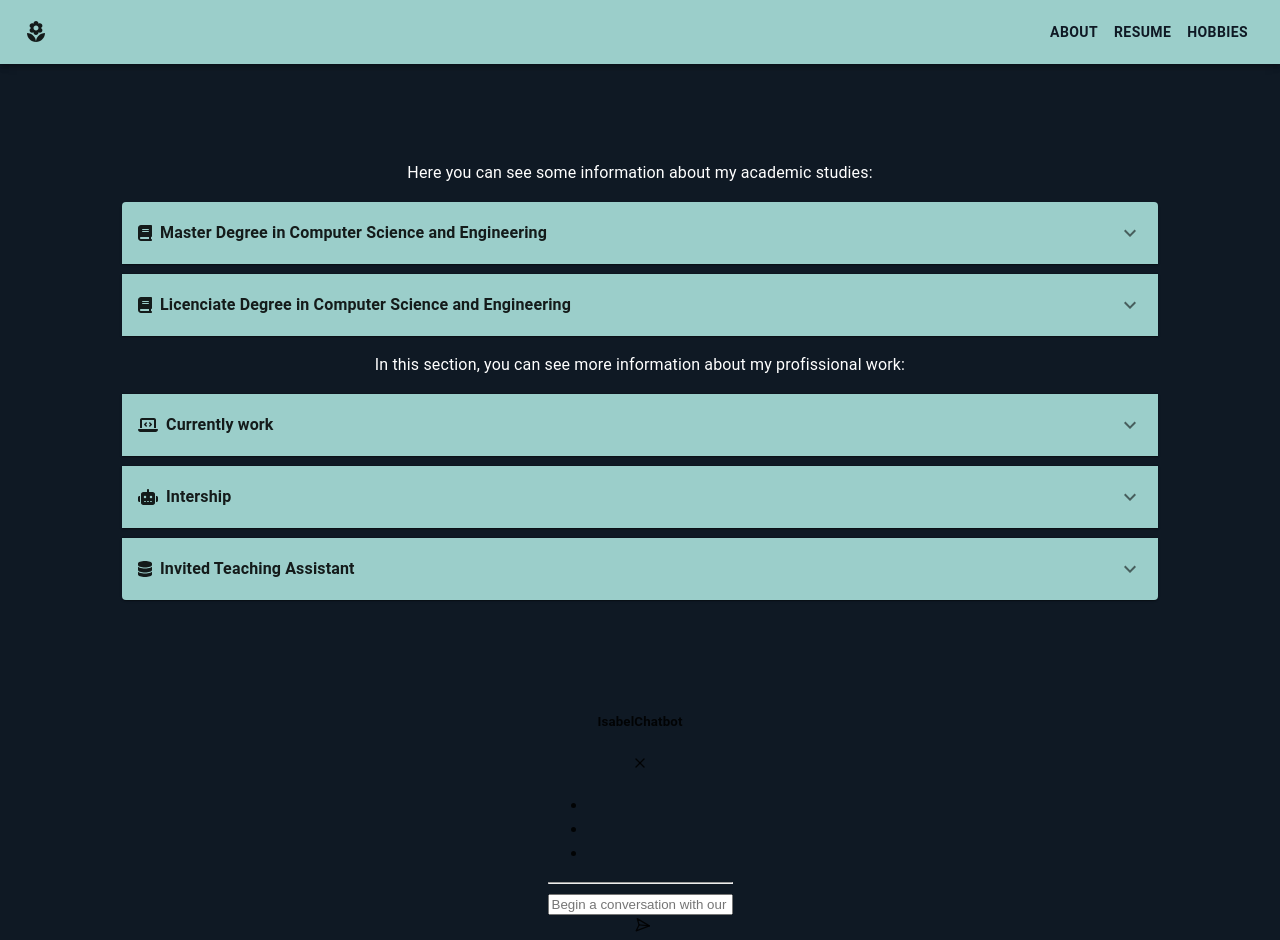
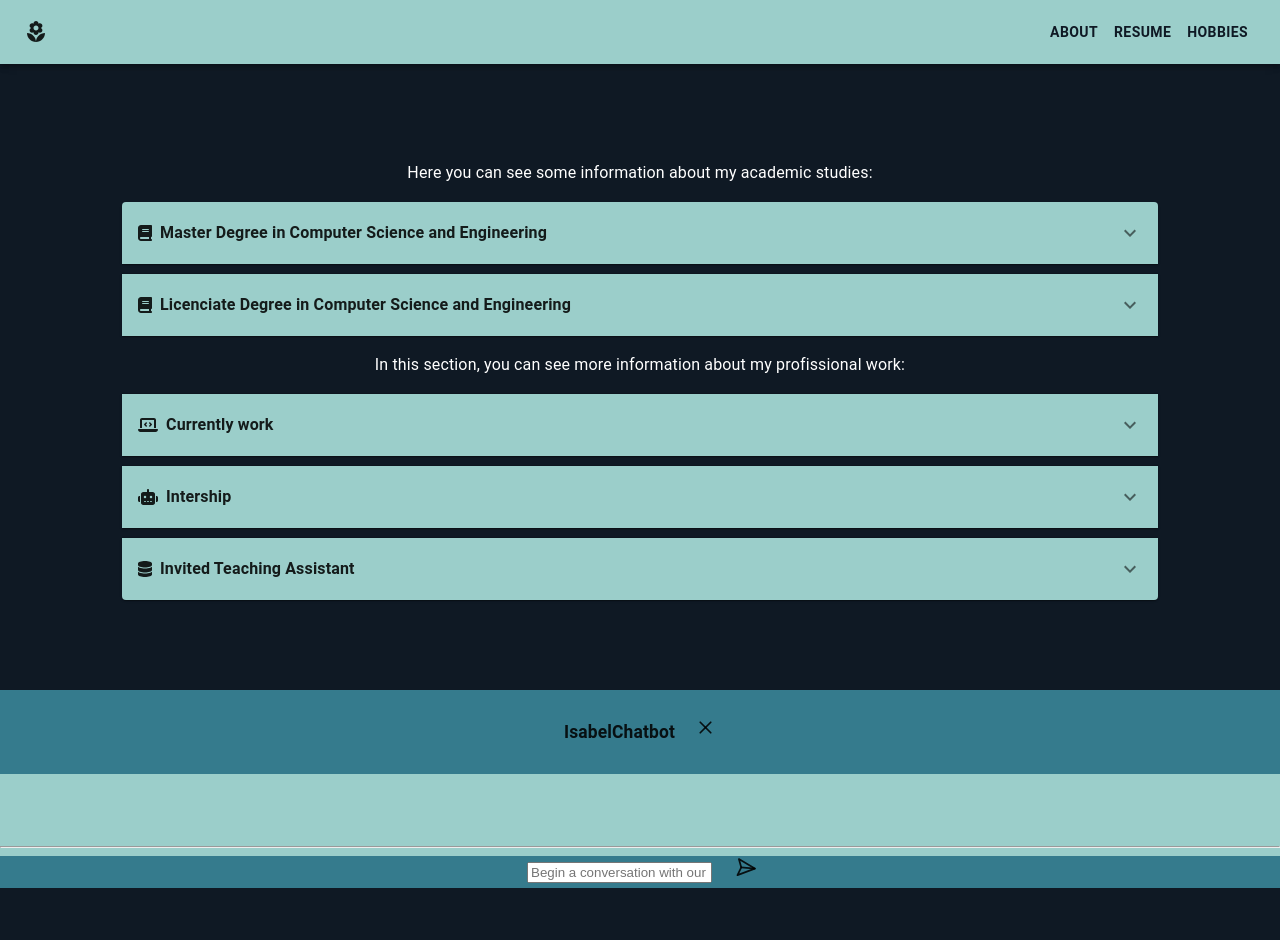
Before and after one commit to isabelSoares/myWebSite, a React (Create React App) app in the folder ts-app/: page /resume in a window 1280 px wide. After the commit the page ends 888 px from the top, so only its background shows below. Built offline with nearby package versions, Linux system fonts and the light colour scheme; no server answers.

Commit message:
Improving the styling of chatbot!

```diff
--- a/ts-app/src/components/chatbot/Chatbot.scss
+++ b/ts-app/src/components/chatbot/Chatbot.scss
@@ -1,4 +1,4 @@
-chatbot-box {
+.chatbot-box {
     display: flex;
     flex-direction: column;
     justify-content: center;
@@ -6,33 +6,102 @@ chatbot-box {
     width: 100%;
     background: #9BCECA;
 
-    chatbot-top-bar {
+    .chatbot-top-bar {
         display: flex;
+        width: 100%;
+        background-color: #357B8D;
+
         flex-direction: row;
-        align-items: flex-start;
-        justify-content: flex-start;
+        align-items: center;
+        justify-content: center;
+        gap: 20px;
+
         font-size: calc(5px + 2vmin);
+
+        .title {
+
+        }
+
+        .close-icon {
+
+        }
     }
 
-    chatbot-body {
+    .chatbot-body {
+        width: 100%;
+
+
         ul {
+            padding: 20px;
             list-style: none;
-        }
 
-        chatbot-window {
-            display: flex;
-            justify-content: space-between;
+            li.dialog-line {
 
-            chatbot-card{
-                color: #0f1924;
+                display: flex;
+
+                .chatbot-bubble {
+                    display: flex;
+                    background-color: white;
+
+                    padding: 2px 10px;
+                    margin: 5px 0px;
+                    border-radius: 100px;
+
+                    justify-content: flex-start;
+                    align-items: center;
+
+                    .chatbot-text {
+                        color: #0f1924;
+
+                        p {
+                            margin: 0px;
+                        }
+                    }
+                }
+            }
+
+            li.dialog-line.bot-line {
+                justify-content: flex-start;
+
+                .icon-style {
+                    margin: 0px 10px 0px 0px;
+                }
+            }
+
+            li.dialog-line.user-line {
+                justify-content: flex-end;
+
+                .icon-style {
+                    margin: 0px 0px 0px 10px;
+                }
             }
         }
 
+        .chatbot-input-container{
+            display: flex;
+            width: 100%;
+            background-color: #357B8D;
 
+            flex-direction: row;
+            align-items: center;
+            justify-content: center;
+            gap: 20px;
+
+            font-size: calc(5px + 2vmin);
+
+            .send-icon{
+
+            }
+
+            .chatbot-input{
+
+            }
+
+
+        }
     }
 }
 
 .icon-style {
     vertical-align: middle;
-    margin-right: 8px;
 }
--- a/ts-app/src/components/chatbot/Chatbot.tsx
+++ b/ts-app/src/components/chatbot/Chatbot.tsx
@@ -32,7 +32,6 @@ const Chatbot = (props: IProps) => {
 
   useEffect(() => {
     handleConversation();
-    return () => handleConversation()
   }, []);
 
   const data = toJS(agentMessages);
@@ -41,28 +40,32 @@ const Chatbot = (props: IProps) => {
   return (
         <div className="chatbot-box">
           <div className="chatbot-top-bar">
+            <div className="title">
               <h5> IsabelChatbot {isLoadingChatMessages && "is typing ..."} </h5>
+            </div>
+            <div className="close-icon">
               <FiX onClick={(_) => closeChatwindow()} />
+            </div>
           </div>
           <div className="chatbot-body">
             <ul>
               {data.map(({ fulfillmentText, userMessage }) => (
-                <li>
+                <li className={"dialog-line" + (fulfillmentText ? " bot-line" : "") + (userMessage ? " user-line" : "")}>
                   {userMessage && (
-                    <div className="chatbot-window">
-                      <FontAwesomeIcon icon={faRobot} className="icon-style"/>
-                      <div className="chatbot-card" key={userMessage}>
+                    <div className="chatbot-bubble">
+                      <div className="chatbot-text" key={userMessage}>
                         <p>{userMessage}</p>
                       </div>
+                      <FontAwesomeIcon icon={faRobot} className="icon-style"/>
                     </div>
                   )}
                   {fulfillmentText && (
-                    <div  className="chatbot-window"
+                    <div  className="chatbot-bubble"
                     >
-                      <div key={fulfillmentText} className="chat-card">
+                      <FontAwesomeIcon icon={faRobot} className="icon-style"/>
+                      <div key={fulfillmentText} className="chatbot-text">
                         <p>{fulfillmentText}</p>
                       </div>
-                      <FontAwesomeIcon icon={faRobot} className="icon-style"/>
                     </div>
                   )}
                 </li>
@@ -74,16 +77,16 @@ const Chatbot = (props: IProps) => {
                 e.preventDefault();
                 handleConversation(Message);
               }}
-              className="input-container"
+              className="chatbot-input-container"
             >
               <input
-                className="input"
+                className="chatbot-input"
                 type="text"
                 onChange={(e) => setMessage(e.target.value)}
                 value={Message}
                 placeholder="Begin a conversation with our agent"
               />
-              <div className="send-btn-ctn">
+              <div className="send-icon">
                 <div
                   className="hover"
                   onClick={() => handleConversation(Message)}
--- a/ts-app/src/store.ts
+++ b/ts-app/src/store.ts
@@ -25,14 +25,18 @@ export class ApplicationStore {
 
   @action
   handleConversation = (message?: string) => {
-     this.isLoadingChatMessages = true;
-     this.agentMessages.push({ userMessage: message });
+    if (this.agentMessages.length != 0 && !message) {
+      return;
+    }
 
-     Axios.post(`${ENDPOINT}`, null, {
+    this.isLoadingChatMessages = true;
+    this.agentMessages.push({ userMessage: message });
+
+    Axios.post(`${ENDPOINT}`, null, {
       params: {
         message: message || "Hi",
       }
-     })
+    })
       .then((res) => {
         this.agentMessages.push({
           fulfillmentText: res.data.data[0].queryResult.fulfillmentMessages[0].text.text[0]
```
